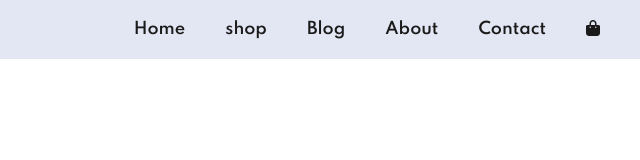
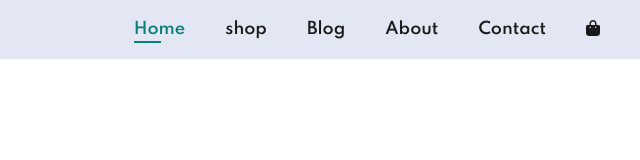
Before and after one commit to enzoputachi/e-Cava, a plain HTML site: page index.html in a window 1280 px wide. Shown: the full height of the page, 640-1280 px from the left. Drawn offline with Linux system fonts and the light colour scheme.

Commit message:
Create header section

```diff
--- a/index.html
+++ b/index.html
@@ -13,12 +13,12 @@
         <a href="#"><img src="img/logo.png" class="logo" alt=""></a>
         <div>
             <ul id="navbar">
-                <li><a href="index.html">Home</a></li>
+                <li><a class="active" href="index.html">Home</a></li>
                 <li><a href="shop.html">shop</a></li>
                 <li><a href="blog.html">Blog</a></li>
                 <li><a href="about.html">About</a></li>
                 <li><a href="contact.html">Contact</a></li>
-                <li><a href=""> <i class="fa-solid fa-shopping-bag"></i> </a></li>
+                <li><a href=""><i class="fa-solid fa-shopping-bag"></i></a></li>
             </ul>
         </div>
     </section>
--- a/styles.css
+++ b/styles.css
@@ -72,6 +72,7 @@ body {
 #navbar li {
   list-style: none;
   padding: 0 20px;
+  position: relative;
 }
 
 #navbar li a {
@@ -79,4 +80,21 @@ body {
   font-size: 16px;
   font-weight: 600;
   color: #1a1a1a;
+  transition: 0.3s ease;
 }
+
+#navbar li a:hover,
+#navbar li a.active {
+  color: #088178;
+}
+
+#navbar li a.active::after,
+#navbar li a:hover::after {
+  content: "";
+  width: 30%;
+  height: 2px;
+  background-color: #088178;
+  position: absolute;
+  bottom: -4px;
+  left: 20px;
+}
```
Also changed, not shown: 2 other files.
